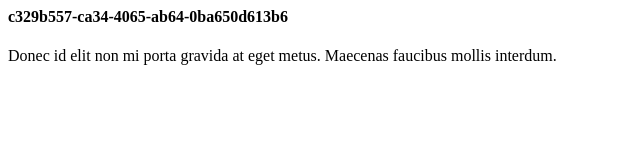
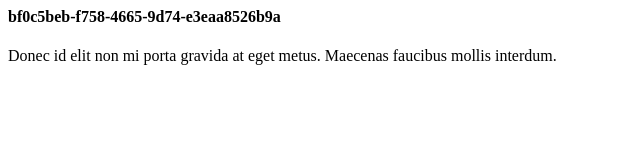
Before and after one commit to wkrzywiec/classic-den, a plain HTML site: page web-page/index.html in a window 1280 px wide. Shown: the full height of the page, 0-640 px from the left. Drawn offline with Linux system fonts and the light colour scheme.

Commit message:
add new entry

```diff
--- a/web-page/index.html
+++ b/web-page/index.html
@@ -1,7 +1,7 @@
 
         <div class="row-fluid marketing" id="entries-container">
             <div class="span6">
-                <h4>c329b557-ca34-4065-ab64-0ba650d613b6</h4>
+                <h4>bf0c5beb-f758-4665-9d74-e3eaa8526b9a</h4>
                 <p>Donec id elit non mi porta gravida at eget metus. Maecenas faucibus mollis interdum.</p>
             </div>
         </div>
```
